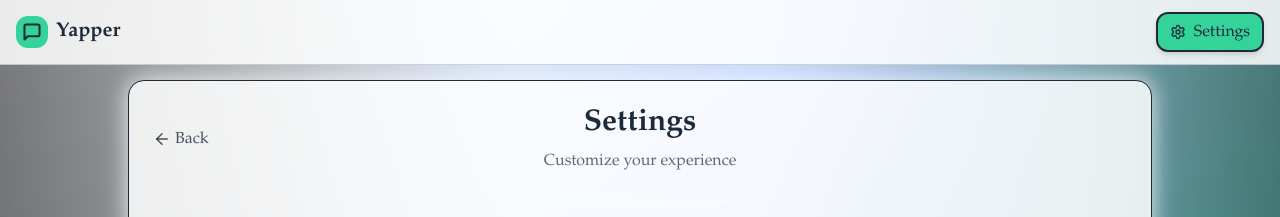
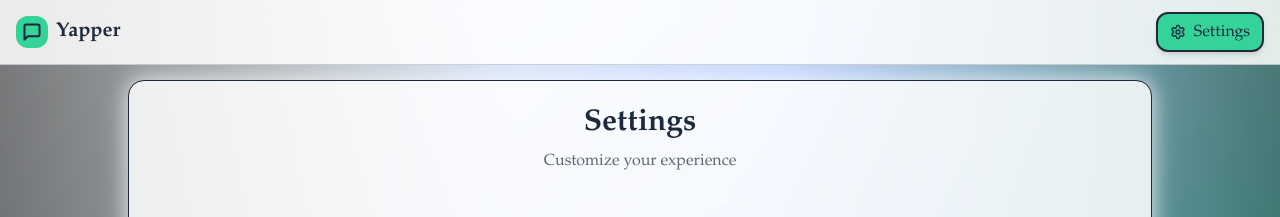
Before and after one commit to pataioliver/Yapper, a React (Vite) app in the folder frontend/: page /settings in a window 1280 px wide. Shown: the top 217 px of the page. Built offline with nearby package versions, Linux system fonts and the light colour scheme; no server answers.

Commit message:
Final Touches

```diff
--- a/frontend/src/pages/SettingsPage.jsx
+++ b/frontend/src/pages/SettingsPage.jsx
@@ -205,13 +205,7 @@ const SettingsPage = () => {
         <div className="space-y-6 sm:space-y-8">
           {/* Updated header with proper centering */}
           <div className="relative mb-6">
-            <Link
-              to="/"
-              className="absolute left-0 top-1/2 -translate-y-1/2 inline-flex items-center gap-1 text-base-content/80 hover:text-tertiary transition-all duration-300"
-            >
-              <ArrowLeft size={18} className="shrink-0" />
-              <span className="text-sm sm:text-base">Back</span>
-            </Link>
+
 
             {/* Centered title, similar to ProfilePage */}
             <div className={`text-center ${isMounted ? 'animate-bounceInScale' : 'opacity-0'}`}>
```
